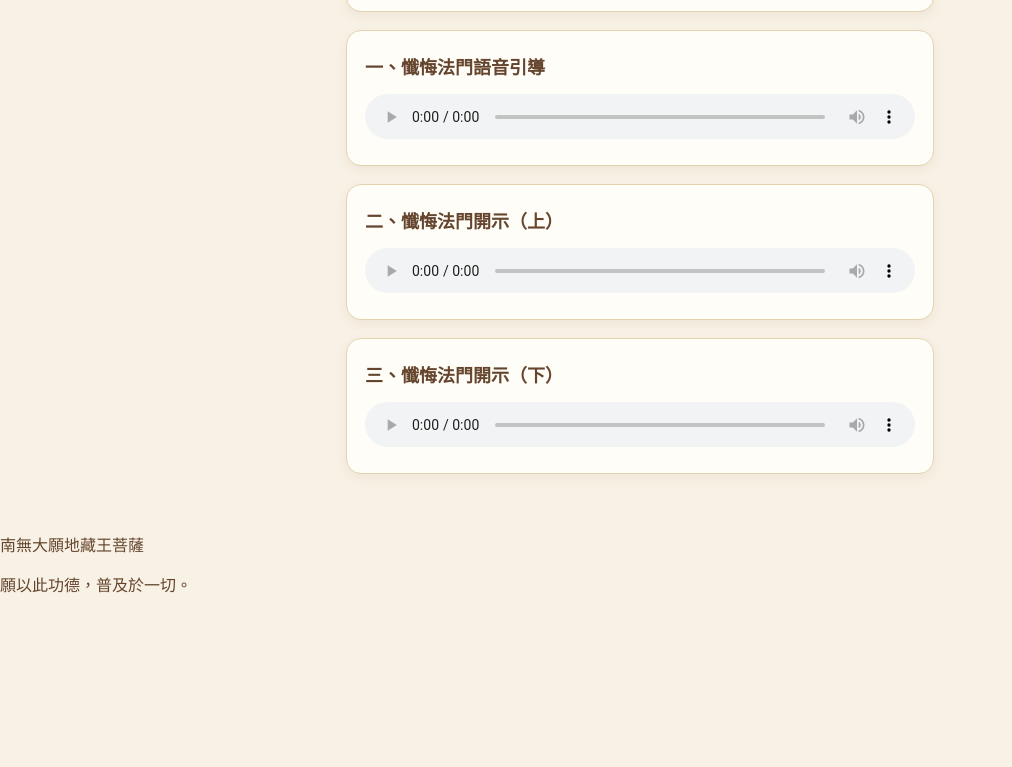
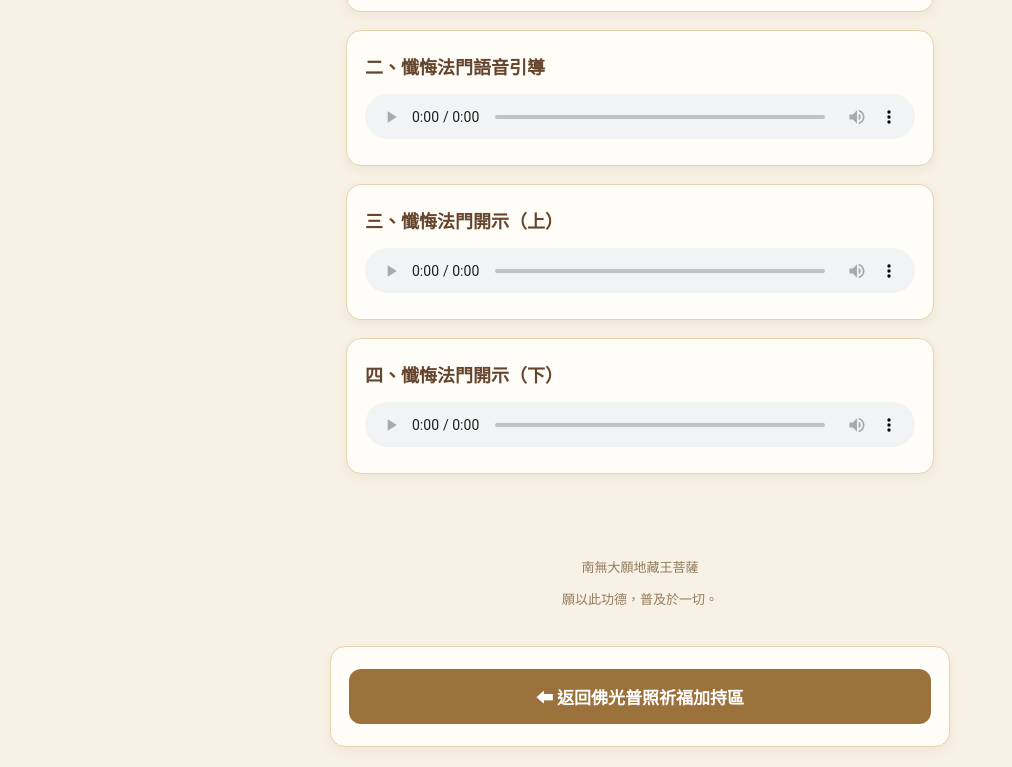
Before and after one commit to dennychiu/chanhui-famen-audio, a plain HTML site: page index.html in a window 1280 px wide. Shown: the part 1280-2047 px from the top of the page, without its empty margins (0-1012 px from the left). Before the commit the page ends 1892 px from the top, so only its background shows below. Drawn offline with Linux system fonts and the light colour scheme.

Commit message:
Update index.html

```diff
--- a/index.html
+++ b/index.html
@@ -66,22 +66,7 @@ audio {
   width: 100%;
   height: 45px;
 }
-<section class="audio-card" style="text-align:center;">
-  <a
-    href="https://liff.line.me/2012768400-lTAC4jTd"
-    style="
-      display:block;
-      background:#9b713c;
-      color:white;
-      padding:15px;
-      border-radius:12px;
-      text-decoration:none;
-      font-size:17px;
-      font-weight:bold;
-    ">
-    ⬅ 返回佛光普照祈福加持區
-  </a>
-</section>
+
 footer {
   text-align: center;
   padding: 25px;
@@ -120,7 +105,7 @@ footer {
   </section>
 
   <section class="audio-card">
-    <h2>一、懺悔法門語音引導</h2>
+    <h2>二、懺悔法門語音引導</h2>
     <audio controls preload="metadata">
       <source src="花蓮祥德寺懺悔法門導引" type="audio/mp4">
       您的瀏覽器不支援音訊播放。
@@ -128,7 +113,7 @@ footer {
   </section>
 
   <section class="audio-card">
-    <h2>二、懺悔法門開示（上）</h2>
+    <h2>三、懺悔法門開示（上）</h2>
     <audio controls preload="metadata">
       <source src="3_懺悔法門_整合(上)_壓縮.mp3" type="audio/mpeg">
       您的瀏覽器不支援音訊播放。
@@ -136,7 +121,7 @@ footer {
   </section>
 
   <section class="audio-card">
-    <h2>三、懺悔法門開示（下）</h2>
+    <h2>四、懺悔法門開示（下）</h2>
     <audio controls preload="metadata">
       <source src="3_懺悔法門_整合(上)_壓縮.mp3" type="audio/mpeg">
       您的瀏覽器不支援音訊播放。
@@ -152,3 +137,21 @@ footer {
 
 </body>
 </html>
+</main>
+
+<section class="audio-card" style="text-align:center; max-width:620px; margin:0 auto 20px;">
+  <a
+    href="https://liff.line.me/2012768400-lTAC4jTd"
+    style="
+      display:block;
+      background:#9b713c;
+      color:white;
+      padding:15px;
+      border-radius:12px;
+      text-decoration:none;
+      font-size:17px;
+      font-weight:bold;
+    ">
+    ⬅ 返回佛光普照祈福加持區
+  </a>
+</section>
```
